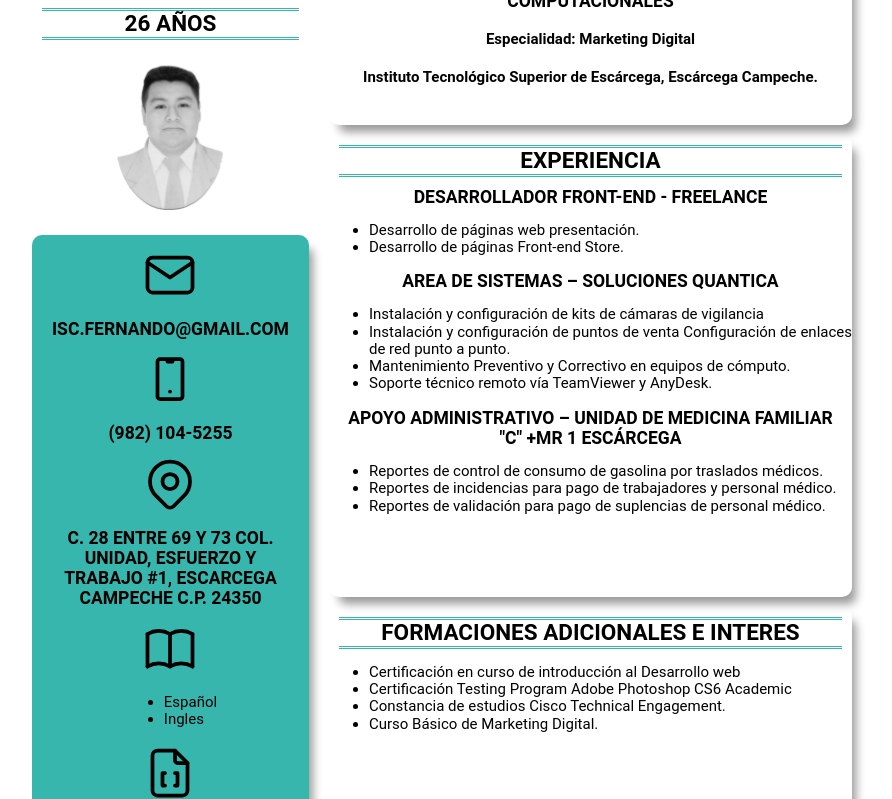
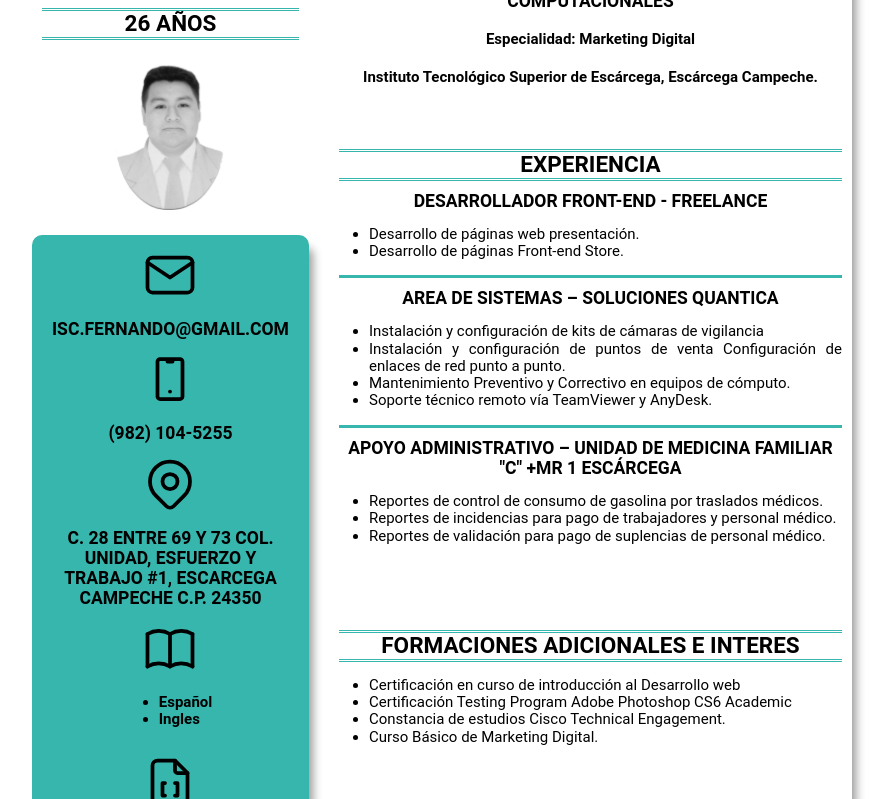
Before and after one commit to isc-ferjicruz/cv_isc-ferjicruz, a plain HTML site: page index.html in a window 1280 px wide. Shown: the part 153-952 px from the top of the page, without its empty margins (198-1090 px from the left). Drawn offline with Linux system fonts and the light colour scheme.

Commit message:
Add files via upload

```diff
--- a/css/styless.css
+++ b/css/styless.css
@@ -27,6 +27,7 @@ body{
     font-family: var(--fuenteprincipal);
     font-size: 1.5rem;
     text-align: center;
+    padding: 0 1rem;
 }
 h1, h2, h3{
     text-align: center; /*Se centra el texto de los headings*/
@@ -46,6 +47,7 @@ ul{
     font-family: var(--fuenteprincipal);
     text-align: justify;
     font-size: 1.5rem;
+    padding-right: 1rem;
 }
 section{
     text-align: center;
@@ -97,11 +99,23 @@ section{
    .section{
         flex-direction: column;
    }
+   .section__list{
+       padding-bottom: 1rem;
+   }
 }
 .section{
     display: flex;
     justify-content: center;
     align-items: center;
+}
+.section__list{
+    font-size: 1.5rem;
+    font-weight: bold;
+}
+.section__borde{
+    border-top-style:outset;
+    border-color: var(--primario);
+    padding-top: 1rem;
 }
 .contenedor{
     display: grid;
--- a/index.html
+++ b/index.html
@@ -58,20 +58,20 @@
                 <line x1="12" y1="6" x2="12" y2="19" />
                 <line x1="21" y1="6" x2="21" y2="19" />
               </svg>
-              <ul>
+              <ul class="section__list">
                   <li>Español</li>
                   <li>Ingles</li>
               </ul>
            </section>
             <section class="section">
-                <svg xmlns="http://www.w3.org/2000/svg" class="icon icon-tabler icon-tabler-file-code-2 section__icon" width="60" height="60" viewBox="0 0 24 24" stroke-width="1.5" stroke="#000000" fill="none" stroke-linecap="round" stroke-linejoin="round">
+                <svg xmlns="http://www.w3.org/2000/svg" class="icon icon-tabler icon-tabler-file-code-2" width="60" height="60" viewBox="0 0 24 24" stroke-width="1.5" stroke="#000000" fill="none" stroke-linecap="round" stroke-linejoin="round">
                     <path stroke="none" d="M0 0h24v24H0z" fill="none"/>
                     <path d="M10 12h-1v5h1" />
                     <path d="M14 12h1v5h-1" />
                     <path d="M14 3v4a1 1 0 0 0 1 1h4" />
                     <path d="M17 21h-10a2 2 0 0 1 -2 -2v-14a2 2 0 0 1 2 -2h7l5 5v11a2 2 0 0 1 -2 2z" />
                   </svg>
-                  <ul>
+                  <ul class="section__list">
                       <li>HTML5</li>
                       <li>CSS</li>
                       <li>JavaScript</li>
@@ -82,35 +82,35 @@
             </section>
         </div>
     </div>
-       <div class="contenedor__right">
-            <section class="contenedor__fondo--blanco">
+       <div class="contenedor__right contenedor__fondo--blanco">
+            <section>
                 <h2 class="contenedor__borde">Educación</h2>
                 <h3>LICENCIATURA EN INGENIERIA EN SISTEMAS COMPUTACIONALES </h3>
                 <h4>Especialidad: Marketing Digital</h4>
                 <h4>Instituto Tecnológico Superior de Escárcega, Escárcega Campeche.</h4>
             </section>
-            <section class="contenedor__fondo--blanco" >
+            <section>
                 <h2 class="contenedor__borde">Experiencia</h2>
                 <h3>DESARROLLADOR FRONT-END - FREELANCE</h3>
                 <ul>
                     <li>Desarrollo de páginas web presentación.</li>
                     <li>Desarrollo de páginas Front-end Store.</li>
                 </ul>
-                <h3>AREA DE SISTEMAS – SOLUCIONES QUANTICA</h3>
+                <h3 class="section__borde">AREA DE SISTEMAS – SOLUCIONES QUANTICA</h3>
                 <ul>
                    <li> Instalación y configuración de kits de cámaras de vigilancia </li>
                    <li> Instalación y configuración de puntos de venta Configuración de enlaces de red punto a punto. </li>
                    <li> Mantenimiento Preventivo y Correctivo en equipos de cómputo.</li>
                    <li>Soporte técnico remoto vía TeamViewer y AnyDesk. </li>
                 </ul>
-                <h3>APOYO ADMINISTRATIVO – UNIDAD DE MEDICINA FAMILIAR "C" +MR 1 ESCÁRCEGA </h3>
+                <h3 class="section__borde">APOYO ADMINISTRATIVO – UNIDAD DE MEDICINA FAMILIAR "C" +MR 1 ESCÁRCEGA </h3>
                 <ul>
                     <li>Reportes de control de consumo de gasolina por traslados médicos.</li>
                     <li>Reportes de incidencias para pago de trabajadores y personal médico.</li>
                     <li>Reportes de validación para pago de suplencias de personal médico.</li>
                 </ul>
             </section>
-            <section class="contenedor__fondo--blanco">
+            <section>
                 <h2 class="contenedor__borde">FORMACIONES ADICIONALES E INTERES</h2>
                 <ul>
                    <li> Certificación en curso de introducción al Desarrollo web </li>
```
